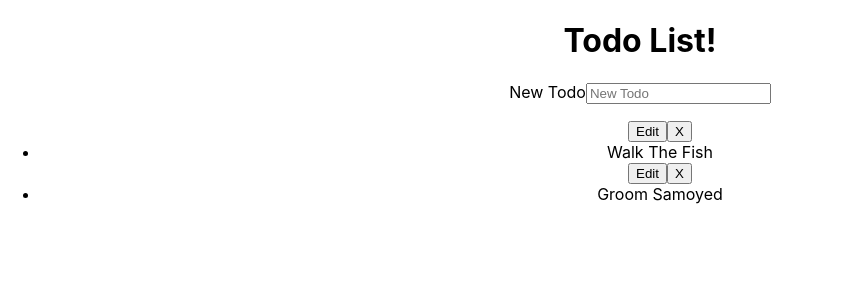
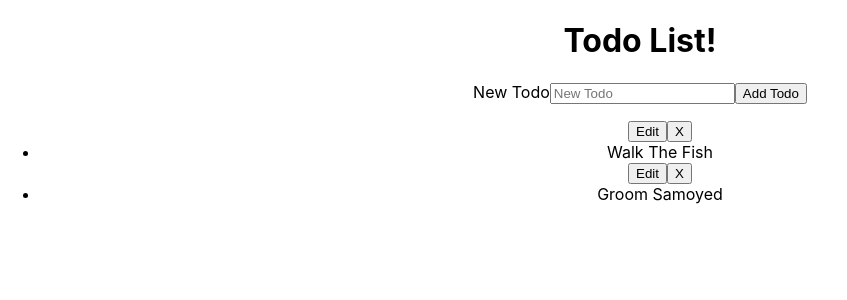
Before and after one commit to Decomplosed/todo-list, a React (Create React App) app: page / in a window 1280 px wide. Shown: the top 300 px of the page, without its empty margins (0-847 px from the left). Built offline with nearby package versions, Linux system fonts and the light colour scheme.

Commit message:
Add Todo button at the end of the form

```diff
--- a/src/NewTodoForm.js
+++ b/src/NewTodoForm.js
@@ -26,6 +26,7 @@ export class NewTodoForm extends Component {
             value={this.state.task}
             onChange={this.handleChange}
           />
+          <button>Add Todo</button>
         </form>
       </div>
     )
```
